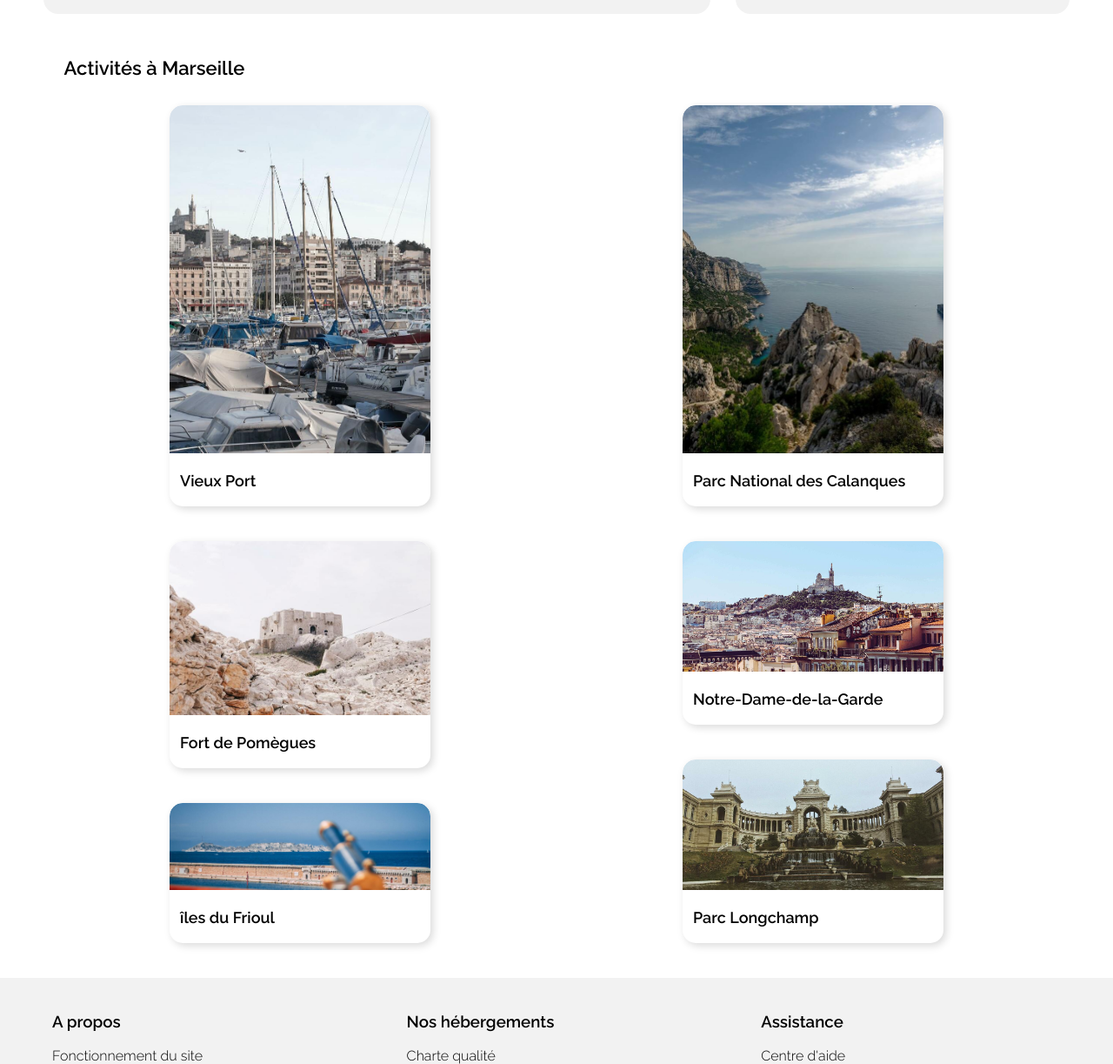
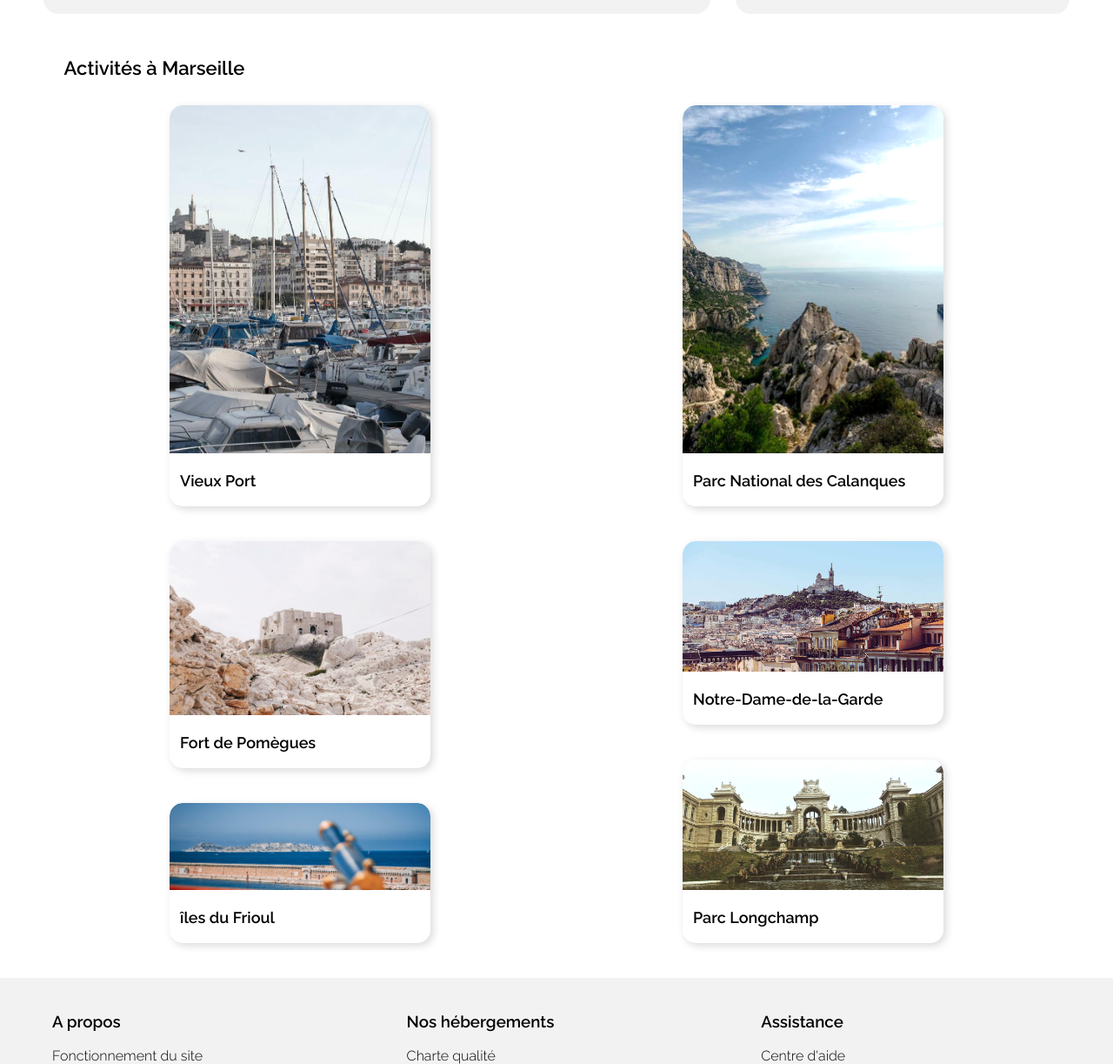
Before and after one commit to YanLAFITTE/P2_CODE, a plain HTML site: page index.html in a window 1280 px wide. Shown: the part 1275-2498 px from the top of the page at 87% size. Drawn offline with Linux system fonts and the light colour scheme.

Commit message:
img brightness

```diff
--- a/css/style.css
+++ b/css/style.css
@@ -647,6 +647,7 @@ main {
 
 .activities .parc-calanques img {
   height: 400px;
+  filter: brightness(1.3);
 }
 
 .activities .notre-dame img {
@@ -657,6 +658,7 @@ main {
 .activities .parc-longchamp img {
   height: 150px;
   object-position: 0px 60%;
+  filter: brightness(1.2);
 }
 
 .activities-card img {
```
